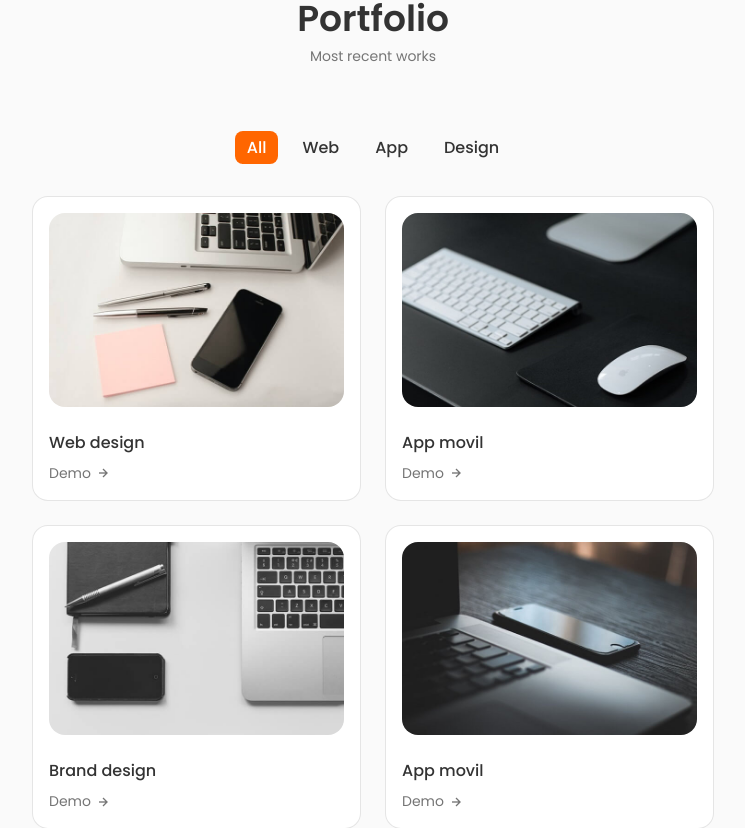
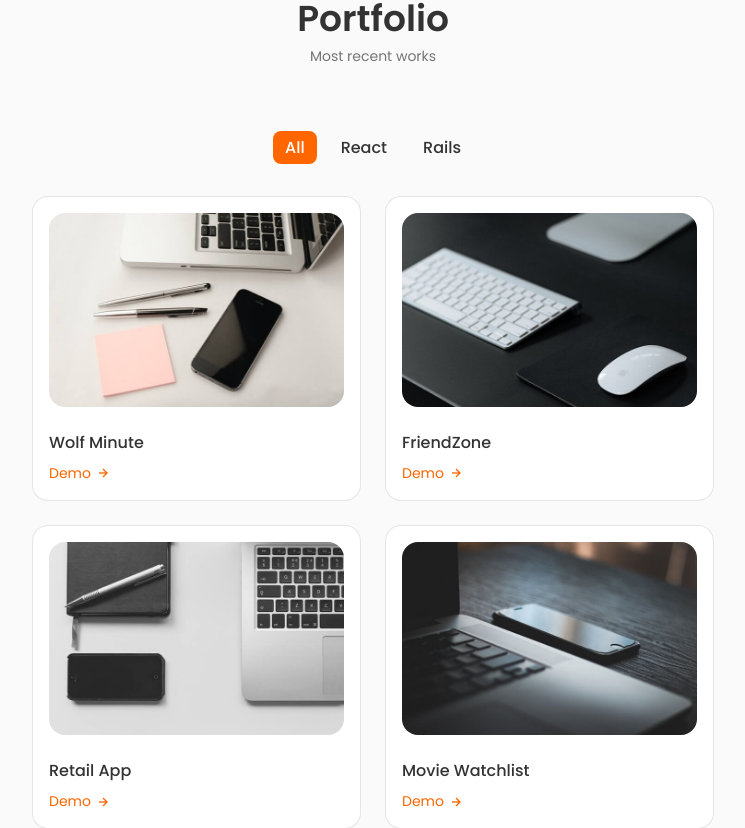
Before and after one commit to jukemori/react-typescript-portfolio, a React (Vite) app: page / in a window 1280 px wide. Shown: the part 2770-3598 px from the top of the page, without its empty margins (267-1012 px from the left). Built offline with nearby package versions, Linux system fonts and the light colour scheme.

Commit message:
set contact component

```diff
--- a/src/components/contact/Contact.tsx
+++ b/src/components/contact/Contact.tsx
@@ -31,7 +31,7 @@ const Contact = () => {
   return (
     <section className="contact section" id="contact">
       <h2 className="section__title">Get in touch</h2>
-      <span className="section__subtitle">Contact Me</span>
+      <span className="section__subtitle">My contact</span>
 
       <div className="contact__container container grid">
         <div className="contact__content">
@@ -45,8 +45,9 @@ const Contact = () => {
               <span className="contact__card-data">jukemori@gmail.com</span>
 
               <a
-                href="mailto:examplemail@gmail.com.com"
+                href="mailto:jukemori@gmail.com"
                 className="contact__button"
+                target="_blank"
               >
                 Write me{" "}
                 <i className="bx bx-right-arrow-alt contact__button-icon"></i>
@@ -62,6 +63,7 @@ const Contact = () => {
               <a
                 href="https://api.whatsapp.com/send?phone=817084779756&text=Hello, more information!"
                 className="contact__button"
+                target="_blank"
               >
                 Write me{" "}
                 <i className="bx bx-right-arrow-alt contact__button-icon"></i>
@@ -74,7 +76,11 @@ const Contact = () => {
               <h3 className="contact__card-title">Messenger</h3>
               <span className="contact__card-data">jukemori</span>
 
-              <a href="" className="contact__button">
+              <a
+                href="https://m.me/jukemori"
+                className="contact__button"
+                target="_blank"
+              >
                 Write me{" "}
                 <i className="bx bx-right-arrow-alt contact__button-icon"></i>
               </a>
@@ -83,7 +89,7 @@ const Contact = () => {
         </div>
 
         <div className="contact__content">
-          <h3 className="contact__title">Cantact me</h3>
+          <h3 className="contact__title">Contact me</h3>
 
           <form ref={form} onSubmit={sendEmail} className="contact__form">
             <div className="contact__form-div">
--- a/src/components/contact/contact.css
+++ b/src/components/contact/contact.css
@@ -47,7 +47,7 @@
 }
 
 .contact__button {
-  color: var(--text-color);
+  color: var(--orange-color);
   font-size: var(--small-font-size);
   display: inline-flex;
   align-items: center;
@@ -62,6 +62,10 @@
 
 .contact__button:hover .contact__button-icon {
   transform: translateX(0.25rem);
+}
+
+.contact__button:hover {
+  color: var(--orange-color-light);
 }
 
 .contact__form {
--- a/src/components/skills/skills.css
+++ b/src/components/skills/skills.css
@@ -14,7 +14,7 @@
 .skills__icon {
   display: block;
   font-size: 2rem;
-  color: var(--orange-color);
+  color: var(--title-color);
   margin-bottom: var(--mb-1);
 }
 
--- a/src/components/work/Data.tsx
+++ b/src/components/work/Data.tsx
@@ -8,32 +8,38 @@ export const projectsData = [
   {
     id: 1,
     image: Work1,
-    title: "Web design",
-    category: "web",
+    title: "Wolf Minute",
+    category: "rails",
   },
   {
     id: 2,
     image: Work2,
-    title: "App movil",
-    category: "app",
+    title: "FriendZone",
+    category: "rails",
   },
   {
     id: 3,
     image: Work3,
-    title: "Brand design",
-    category: "design",
+    title: "Retail App",
+    category: "react",
   },
   {
     id: 4,
     image: Work4,
-    title: "App movil",
-    category: "app",
+    title: "Movie Watchlist",
+    category: "rails",
   },
   {
     id: 5,
     image: Work5,
-    title: "Web design",
-    category: "web",
+    title: "Product Cards",
+    category: "react",
+  },
+  {
+    id: 6,
+    image: Work5,
+    title: "Longest word game",
+    category: "rails",
   },
 ];
 
@@ -42,12 +48,9 @@ export const projectsNav = [
     name: "all",
   },
   {
-    name: "web",
+    name: "react",
   },
   {
-    name: "app",
-  },
-  {
-    name: "design",
+    name: "rails",
   },
 ];
--- a/src/components/work/work.css
+++ b/src/components/work/work.css
@@ -46,7 +46,7 @@
 }
 
 .work__button {
-  color: var(--text-color);
+  color: var(--orange-color);
   font-size: var(--small-font-size);
   display: flex;
   align-items: center;
@@ -62,6 +62,9 @@
   transform: translateX(0.25rem);
 }
 
+.work__button:hover {
+  color: var(--orange-color-light);
+}
 /* active work */
 
 .active-work {
```
